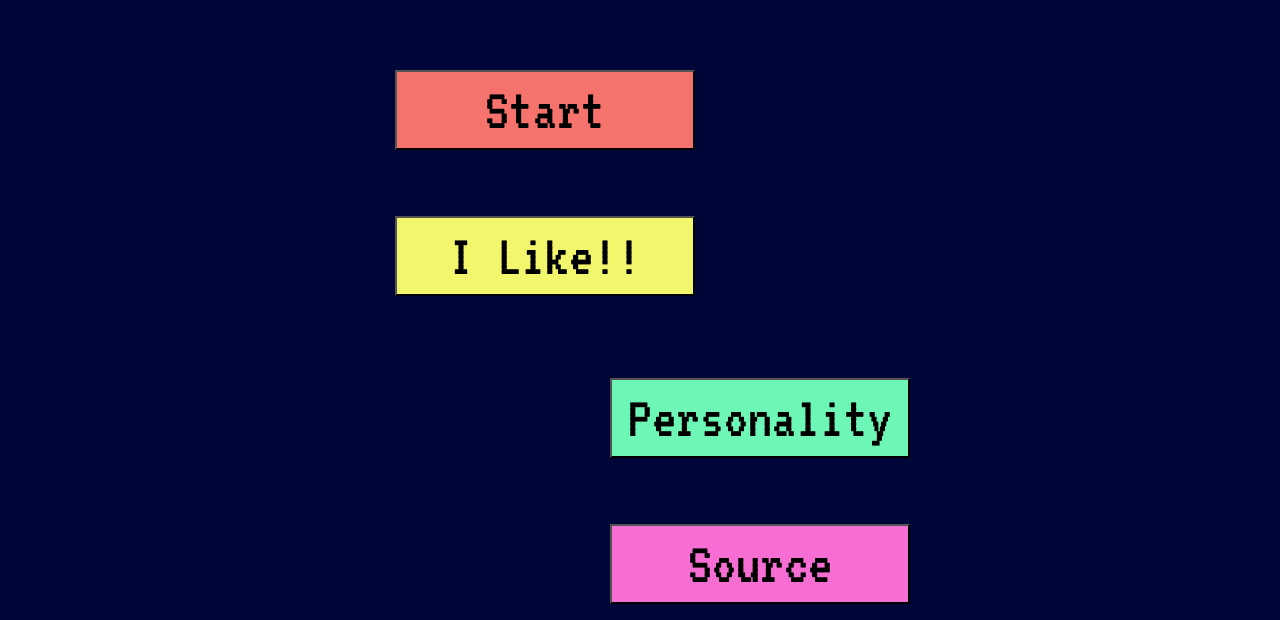
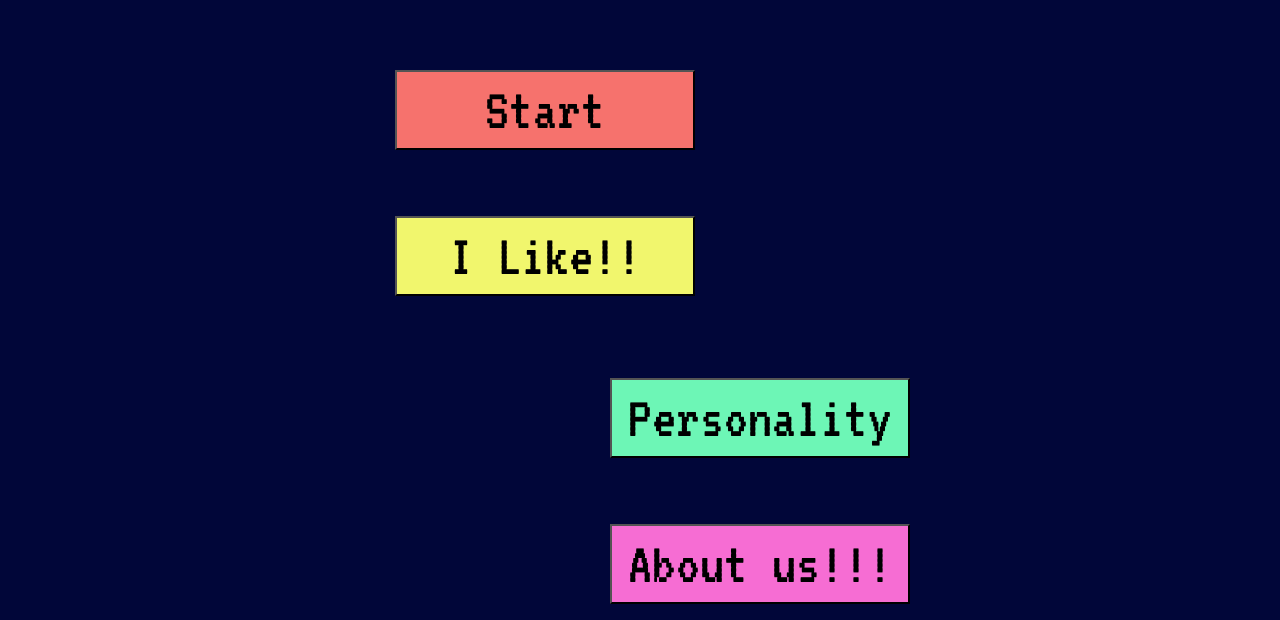
Before and after one commit to qingiqing/Web_Final_Project, a plain HTML site: page index.html in a window 1280 px wide. Shown: the part 212-832 px from the top of the page. Drawn offline with nearby package versions, Linux system fonts and the light colour scheme.

Commit message:
change 1 button name

```diff
--- a/index.html
+++ b/index.html
@@ -23,7 +23,7 @@
           </div>
           <div style="float: right;">
             <p><button type="button" onclick="location.href='www.google.com'";id="button3" style="margin-right: 50px;margin-top:50px;width: 300px;height: 80px;background-color:#6DF6B6;">Personality</button></p>
-            <p><button type="button" onclick="location.href='www.google.com'";id="button4" style="margin-right: 50px;margin-top:50px;height: 80px;width: 300px;background-color:#F66DD3;">Source</button></p>
+            <p><button type="button" onclick="location.href='about.html'";id="button4" style="margin-right: 50px;margin-top:50px;height: 80px;width: 300px;background-color:#F66DD3;">About us!!!</button></p>
           </div>
         </ul>
       </nav>
```
